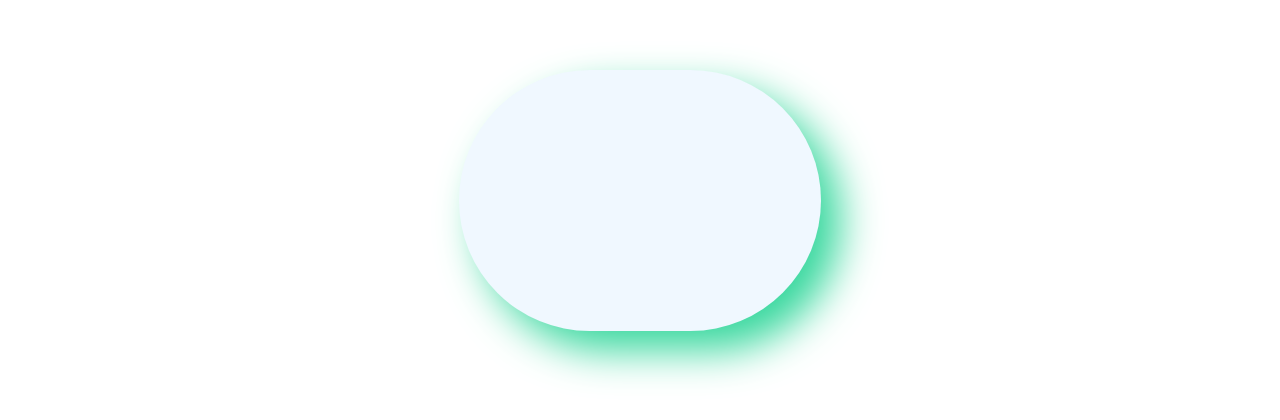
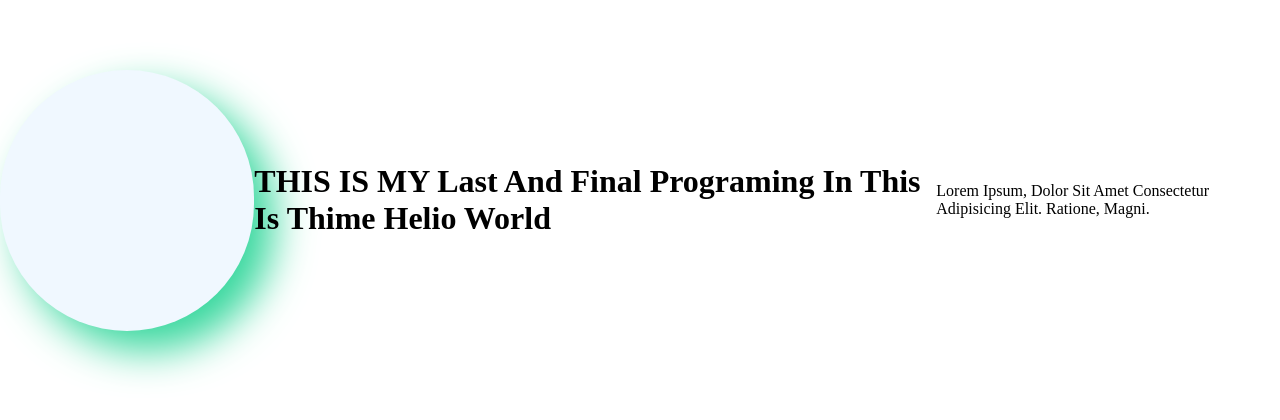
Before and after one commit to ratulsoft/chagpt-bot, a plain HTML site: page index.html in a window 1280 px wide. Shown: the part 200-620 px from the top of the page. Drawn offline with Linux system fonts and the light colour scheme.

Commit message:
h1-added

```diff
--- a/index.html
+++ b/index.html
@@ -13,6 +13,9 @@
    <div class="div">
 
    </div>
+   <h1>THIS IS MY  last and final programing in this is thime helio world</h1>
+   <p>Lorem ipsum, dolor sit amet consectetur adipisicing elit. Ratione, magni.</p>
+
 
 </body>
 </html>
```
